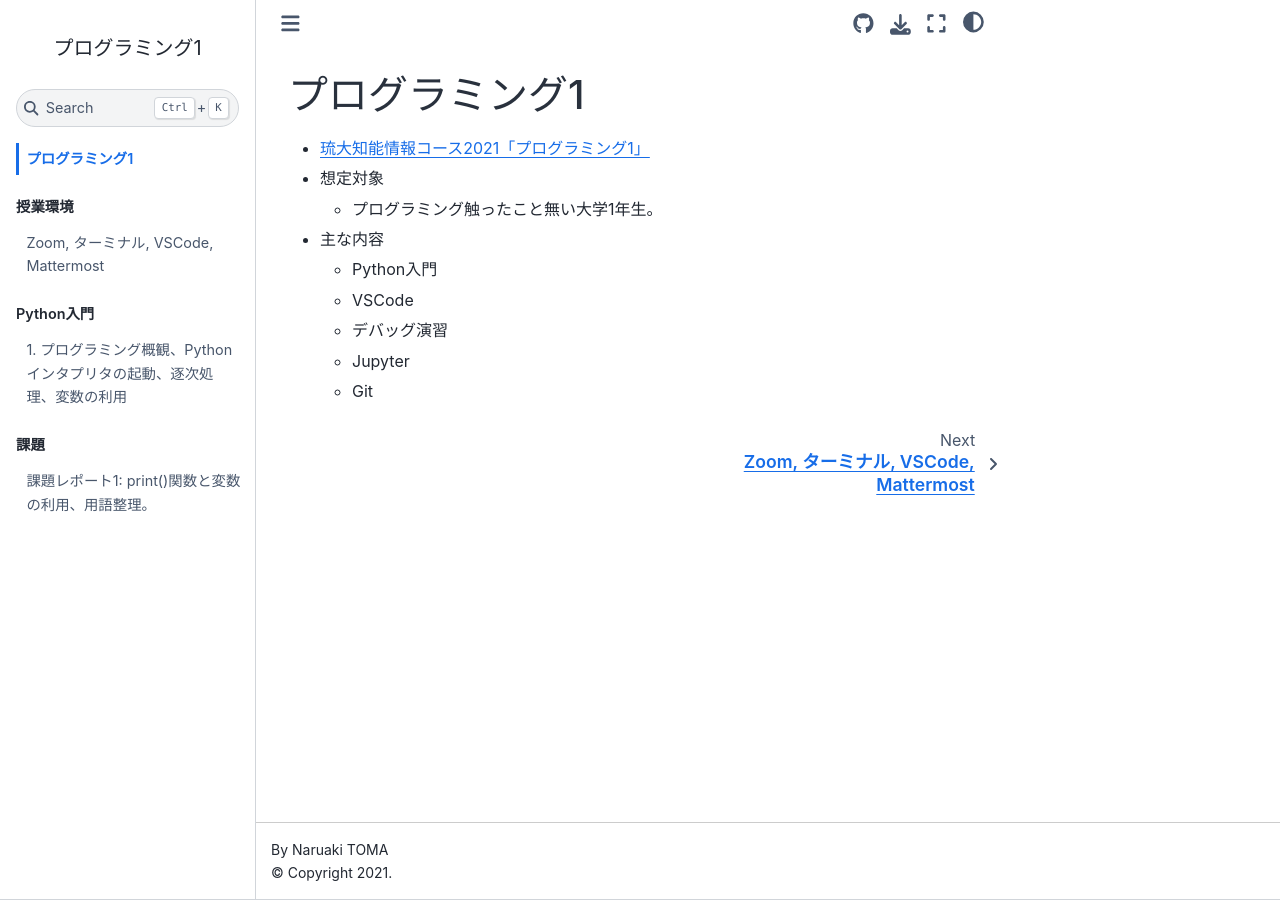
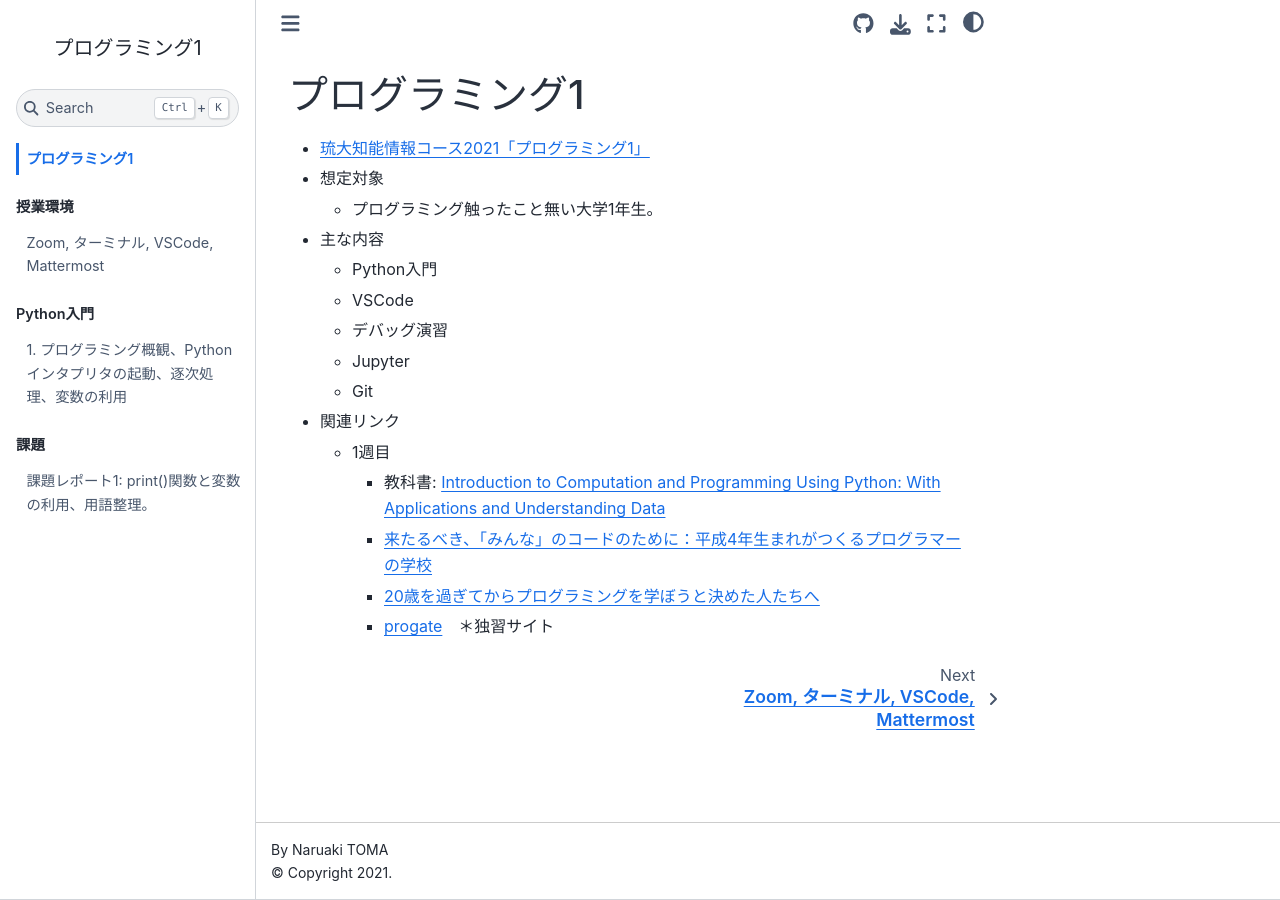
Before and after one commit to naltoma/python_intro2021, a Jupyter Book: the page built from Readme.md, in a window 1280 px wide. Built offline with Jupyter Book 1.0.4 settings and Sphinx 7.4.7 and the Sphinx Book theme 1.1.4, drawn with Linux system fonts in a browser that asks for light colours.

Commit message:
add summary, ref

```diff
--- a/Readme.md
+++ b/Readme.md
@@ -8,3 +8,9 @@
   - デバッグ演習
   - Jupyter
   - Git
+- 関連リンク
+  - 1週目
+    - 教科書: [Introduction to Computation and Programming Using Python: With Applications and Understanding Data](https://www.amazon.co.jp/Introduction-Computation-Programming-Using-Python/dp/0262529629)
+    - [来たるべき、「みんな」のコードのために：平成4年生まれがつくるプログラマーの学校](http://wired.jp/2016/03/04/kusano-teacher/)
+    - [20歳を過ぎてからプログラミングを学ぼうと決めた人たちへ](http://www.slideshare.net/ShuUesugi/20-9290892)
+    - [progate](https://prog-8.com/)　＊独習サイト
```
Also changed, not shown: week1.md (+4 -0 lines), 1 other file.
